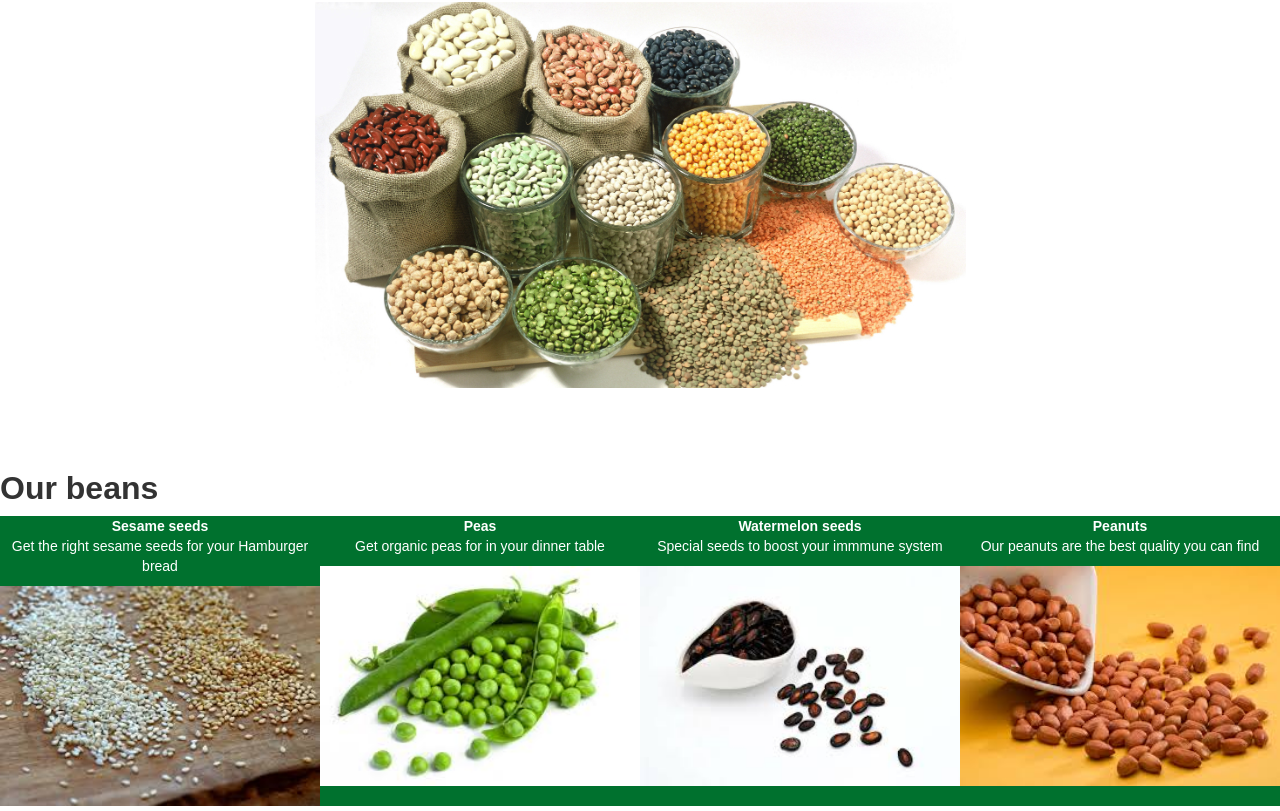
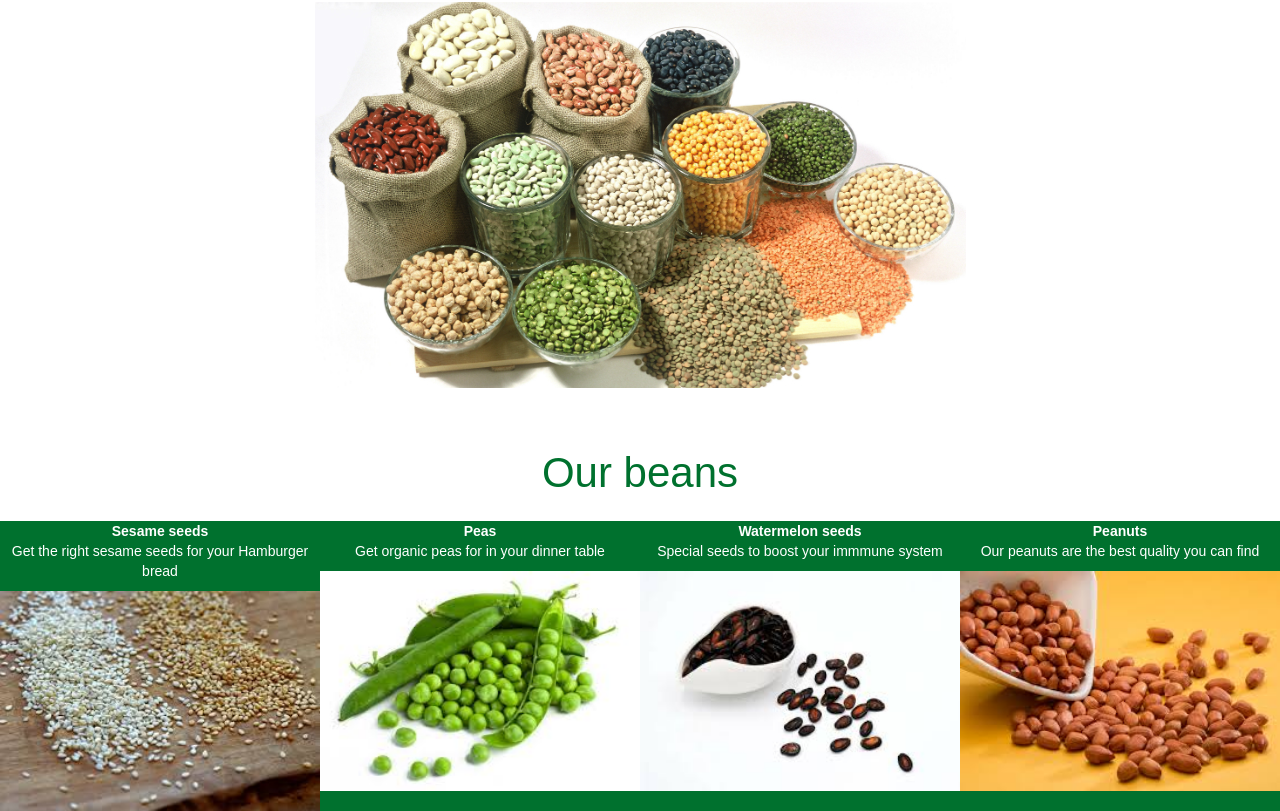
Before and after one commit to Ehoussoud/hemsagri, a plain HTML site: page index.html in a window 1280 px wide. Shown: the part 350-1161 px from the top of the page. Drawn offline with nearby package versions, Linux system fonts and the light colour scheme; a script that the page names is missing.

Commit message:
Update unbiaz.css
added section products list  css

```diff
--- a/css/unbiaz.css
+++ b/css/unbiaz.css
@@ -52,6 +52,7 @@
   /*height: 100vh;*/
   /*width: 100vw;*/
   background: #00712e;
+  margin-top: 25px;
   display: grid;
   grid-template-columns: repeat(auto-fit, minmax(19rem, 1fr)) ;
   /*grid-gap: 1rem;*/
@@ -211,7 +212,7 @@
   margin-left: auto;
 }
 
-.home-cover-heading {
+.home-cover-heading, h2{
   margin-top: 0px;
   margin-bottom: 0px;
   padding-top: 0vh;
```
